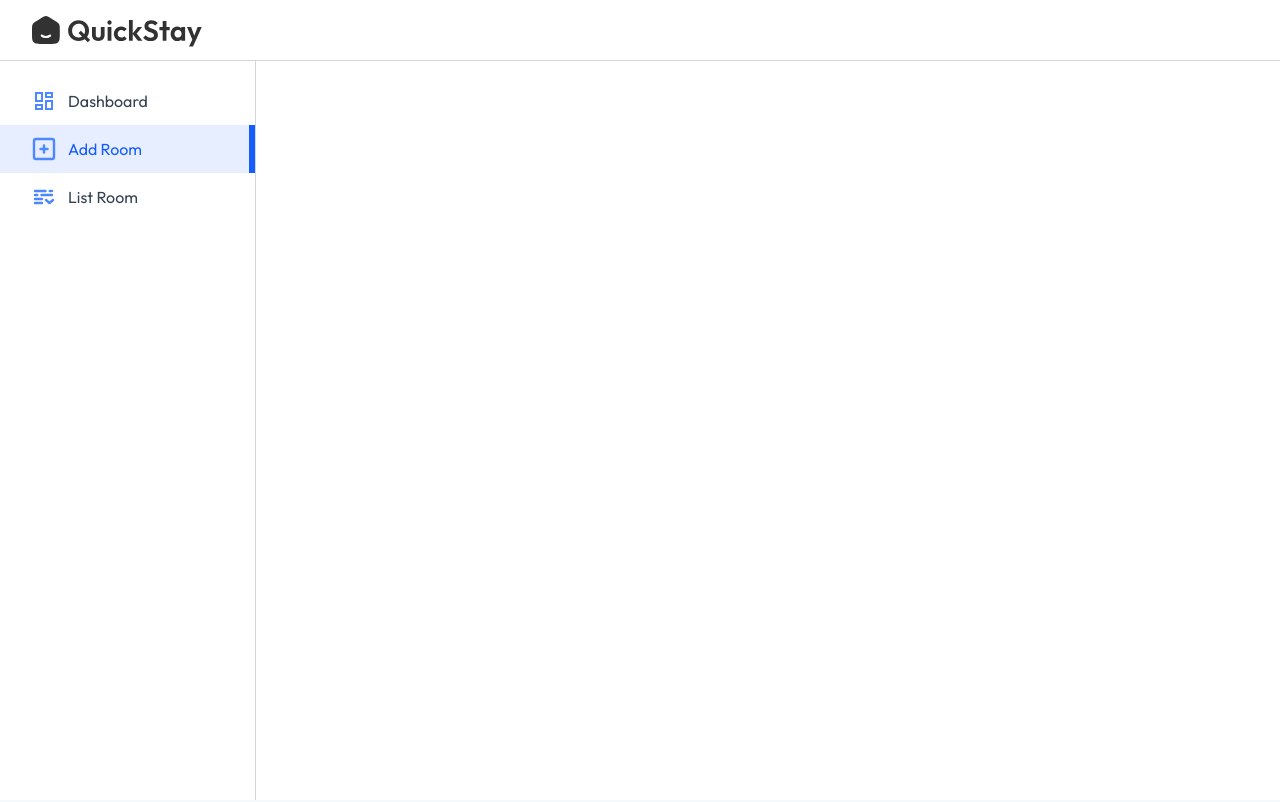
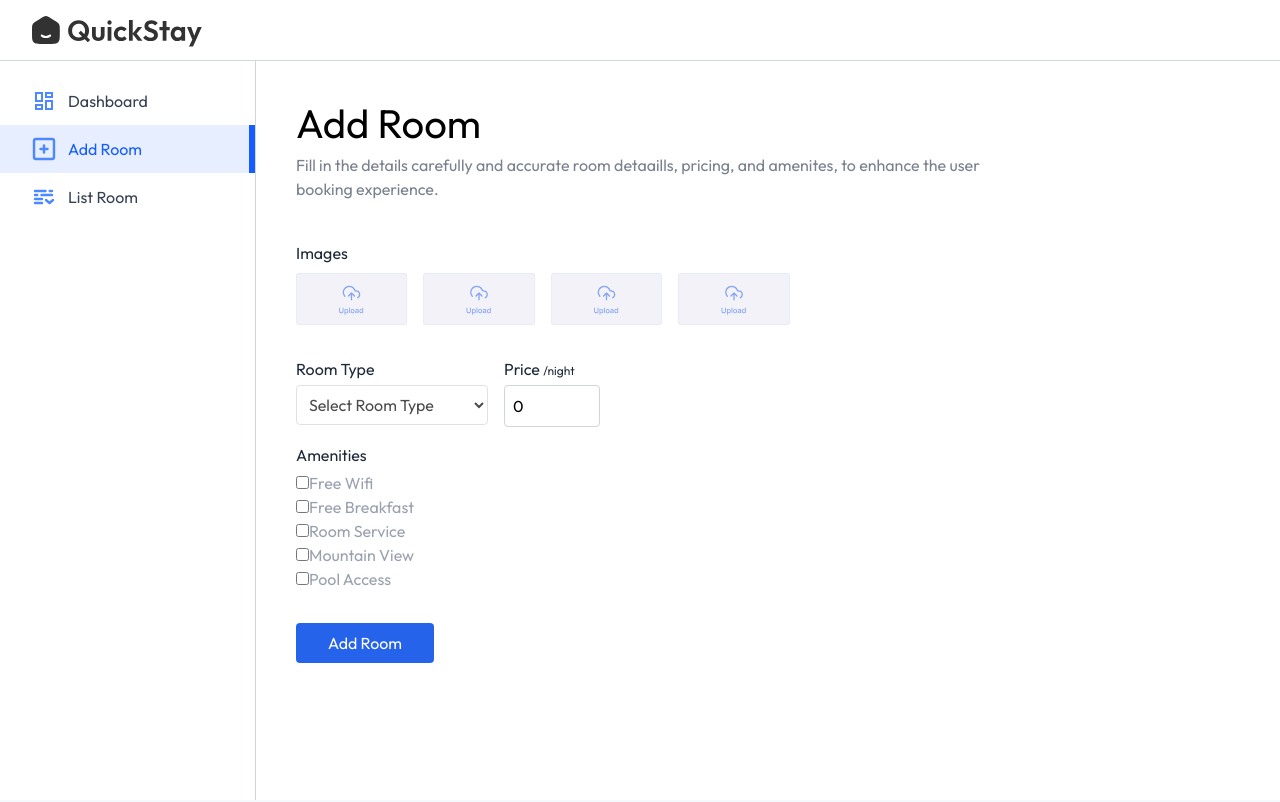
Before and after one commit to amdadislam01/hotel-booking-client-server, a React (Vite) app in the folder client/: page /owner/add-room in a window 1280 px wide. Shown: the top 802 px of the page. Built offline with nearby package versions, Linux system fonts and the light colour scheme; a web font is replaced by a local one.

Commit message:
All complate done

```diff
--- a/client/src/pages/hotelOwner/AddRoom.jsx
+++ b/client/src/pages/hotelOwner/AddRoom.jsx
@@ -1,10 +1,77 @@
-import React from 'react'
+import React, { useState } from 'react'
+import Title from '../../components/Title'
+import { assets } from '../../assets/assets'
 
 const AddRoom = () => {
+
+
+  const [images, setImages] = useState({
+    1: null,
+    2: null,
+    3: null,
+    4: null
+  })
+
+  const [ inputs, setInputs] = useState({
+    roomType: '',
+    pricePerNight: 0,
+    amenities: {
+      'Free Wifi': false,
+      'Free Breakfast': false,
+      'Room Service': false,
+      'Mountain View': false,
+      'Pool Access': false,
+    }
+  })
+
   return (
-    <div>
+    <form>
+      <Title align='left' font='outfit' title='Add Room' subTitle='Fill in the details carefully and accurate room detaaills, pricing, and amenites, to enhance the user booking experience.'/>
+      {/* Area For Images */}
+      <p className='text-gray-800 mt-10'>Images</p>
+      <div className="grid grid-cols-2 sm:flex gap-4 my-2 flex-wrap">
+        {Object.keys(images).map((key)=>(
+          <label htmlFor={`roomImage${key}`} key={key}>
+              <img className='max-h-13 cursor-pointer opacity-80'
+              src={images[key] ? URL.createObjectURL(images[key]) : assets.uploadArea} alt="" />
+              <input type="file" accept='image/*' id={`roomImage${key}`} hidden onChange={e=> setImages({...images, [key]: e.target.files[0]})} />
+          </label>
+        ))}
+      </div>
 
-    </div>
+      <div className="w-full flex max-sm:flex-col sm:gap-4 mt-4">
+          <div className="flex-1 max-w-48">
+              <p className='text-gray-800 mt-4'>Room Type</p>
+              <select value={inputs.roomType} onChange={e=> setInputs({...inputs, roomType: e.target.value})}
+              className='border opacity-70 border-gray-300 mt-1 rounded p-2 w-full'>
+                <option value="">Select Room Type</option>
+                <option value="Singel Bad">Singel Bad</option>
+                <option value="Dobule Bad">Dobule Bad</option>
+                <option value="Luxury Room">Luxury Room</option>
+                <option value="Family Suite">Family Suite</option>
+              </select>
+          </div>
+          <div className="">
+            <p className='mt-4 text-gray-800'>
+              Price <span className='text-xs'>/night</span>
+            </p>
+            <input type="number"  placeholder='0' className='border border-gray-300 mt-1 rounded p-2 w-24' value={inputs.pricePerNight} onChange={e=> setInputs({...inputs, pricePerNight: e.target.value})}/>
+          </div>
+      </div>
+
+      <p className='text-gray-800 mt-4'>Amenities</p>
+      <div className="flex flex-col flex-wrap mt-1 text-gray-400 max-w-sm">
+          {Object.keys(inputs.amenities).map((amenity, index)=>(
+            <div key={index} className="">
+              <input type="checkbox" id={`amenities${index+1}`} checked={inputs.amenities[amenity]} onChange={()=>setInputs({...inputs, amenities: {...inputs.amenities, [amenity] : !inputs.amenities[amenity]}})} />
+              <label htmlFor={`amenities${index+1}`}>{amenity}</label>
+            </div>
+          ))}
+      </div>
+      <button className='bg-primary text-white px-8  py-2 rounded mt-8 cursor-pointer'>
+        Add Room
+      </button>
+    </form>
   )
 }
 
--- a/client/src/pages/hotelOwner/ListRoom.jsx
+++ b/client/src/pages/hotelOwner/ListRoom.jsx
@@ -1,9 +1,52 @@
-import React from 'react'
+import React, { useState } from 'react'
+import { roomsDummyData } from '../../assets/assets'
+import Title from '../../components/Title'
 
 const ListRoom = () => {
+
+  const [rooms, setRooms] = useState(roomsDummyData)
+
   return (
     <div>
+      <Title align='left' font='outfit' title='Room Listing' subTitle='View, edit, or manage all listed rooms. keep the information up-to-date to provide the best experience for user.' />
+      <p className='text-gray-500 mt-8'>All Rooms</p>
 
+      <div className="w-full max-w-3xl text-left border border-gray-300 rounded-lg max-h-80 overflow-y-scroll mt-3">
+          <table className='w-full'>
+            <thead className='bg-gray-50'>
+                <tr>
+                    <th className='py-3 px-4 text-gray-800 font-medium'>Name</th>
+                    <th className='py-3 px-4 text-gray-800 font-medium max-sm:hidden'>Facility</th>
+                    <th className='py-3 px-4 text-gray-800 font-medium text-center'>Price / night</th>
+                    <th className='py-3 px-4 text-gray-800 font-medium text-center'>Actions</th>
+                </tr>
+            </thead>
+            <tbody className='text-sm'>
+              {
+                rooms.map((item, index)=>(
+                  <tr key={index}>
+                      <td className='py-3 px-4 text-gray-700 border-t border-gray-300'>
+                        {item.roomType}
+                      </td>
+                      <td className='py-3 px-4 text-gray-700 border-t border-gray-300 max-sm:hidden'>
+                        {item.amenities.join(', ')}
+                      </td>
+                      <td className='py-3 px-4 text-gray-700 border-t border-gray-300'>
+                        {item.pricePerNight}
+                      </td>
+                      <td className='py-3 px-4 border-t border-gray-300 text-sm text-red-500 text-center'>
+                        <label className='relative inline-flex items-center cursor-pointer text-gray-900 gap-3'>
+                          <input type="checkbox" className='sr-only peer' checked={item.isAvailable} />
+                          <div className="w-12 h-7 bg-slate-300 rounded-full peer peer-checked:bg-blue-600 transition-colors duration-200"></div>
+                          <span className='dot absolute left-1 top-1 w-5 h-5 bg-white rounded-full transition-transform duration-200 ease-in-out peer-checked:translate-x-5'></span>
+                        </label>
+                      </td>
+                  </tr>
+                ))
+              }
+            </tbody>
+          </table>
+      </div>
     </div>
   )
 }
```
